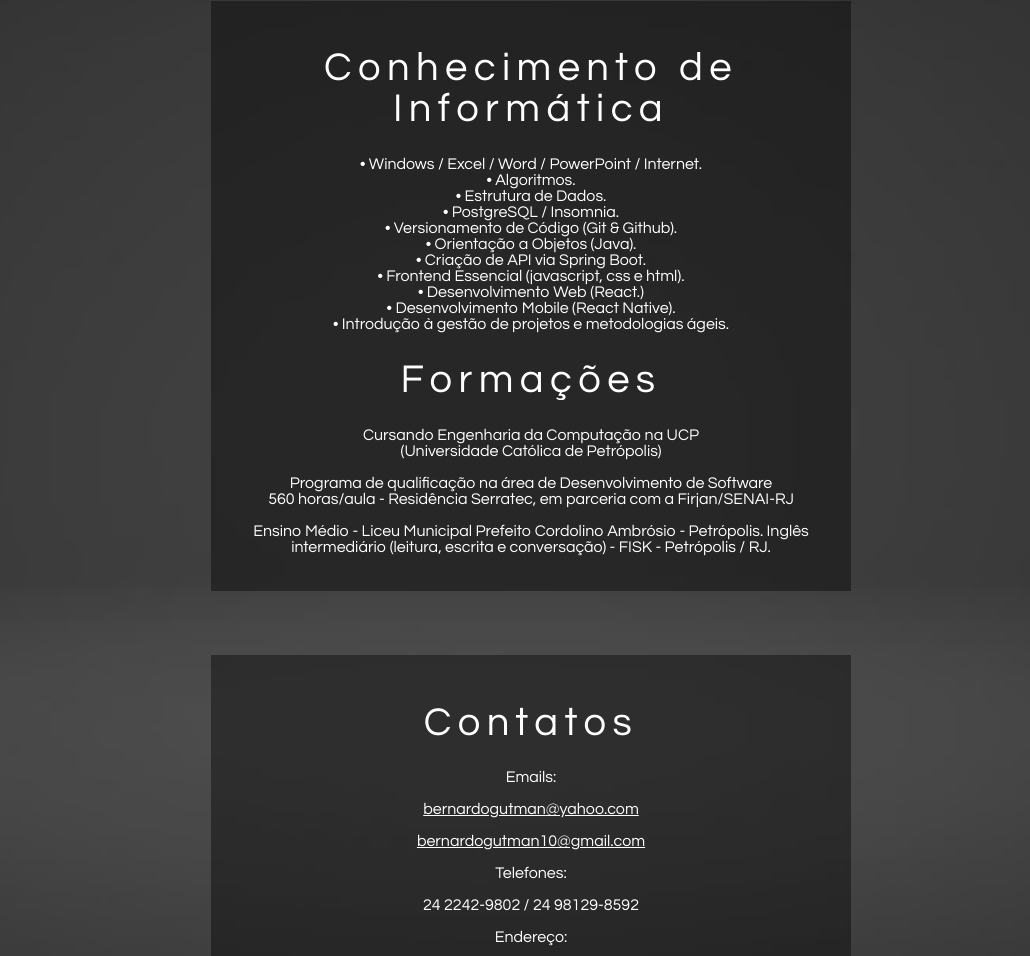
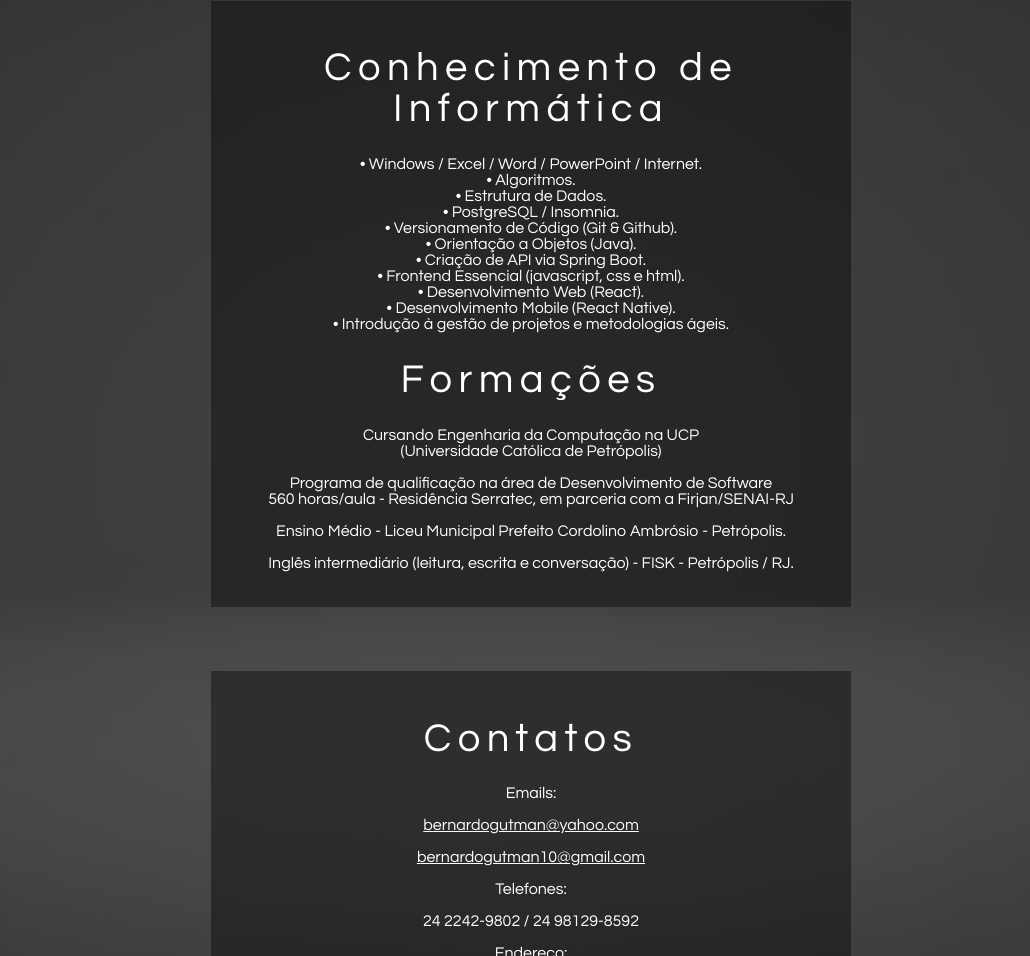
Before and after one commit to Bernardo-Gutman-Siqueira/bernardo-gutman-siqueira.github.io, a plain HTML site: page index.html in a window 1280 px wide. Shown: the part 873-1829 px from the top of the page, without its empty margins (109-1139 px from the left). Drawn offline with Linux system fonts and the light colour scheme.

Commit message:
Update index.html

```diff
--- a/index.html
+++ b/index.html
@@ -32,16 +32,16 @@
             • Orientação a Objetos (Java).<br/>
             • Criação de API via Spring Boot.<br/>
             • Frontend Essencial<br class="mobile-break"> (javascript, css e html).<br/>
-            • Desenvolvimento Web (React.)<br/>
+            • Desenvolvimento Web (React).<br/>
             • Desenvolvimento Mobile<br class="mobile-break"> (React Native).<br/>
             • Introdução à gestão de projetos e metodologias ágeis.
         </p>
         <h1>Forma<br class="mobile-breakconheci">ções</h1>
             <p> Cursando Engenharia da Computação na UCP<br/>(Universidade Católica de Petrópolis)</p>
-            <p>Programa de qualificação na área de Desenvolvimento de Software<br/>
+            <p> Programa de qualificação na área de Desenvolvimento de Software<br/>
             560 horas/aula - Residência Serratec, em parceria com a Firjan/SENAI-RJ
-            <p> Ensino Médio - Liceu Municipal Prefeito Cordolino Ambrósio - Petrópolis.
-            Inglês intermediário (leitura, escrita e conversação) - FISK - Petrópolis / RJ.</p>
+            <p> Ensino Médio - Liceu Municipal Prefeito Cordolino Ambrósio - Petrópolis.</p>
+            <p> Inglês intermediário (leitura, escrita e conversação) - FISK - Petrópolis / RJ.</p>
             </p>
     </div>
     <div class="sobrebox">
```
